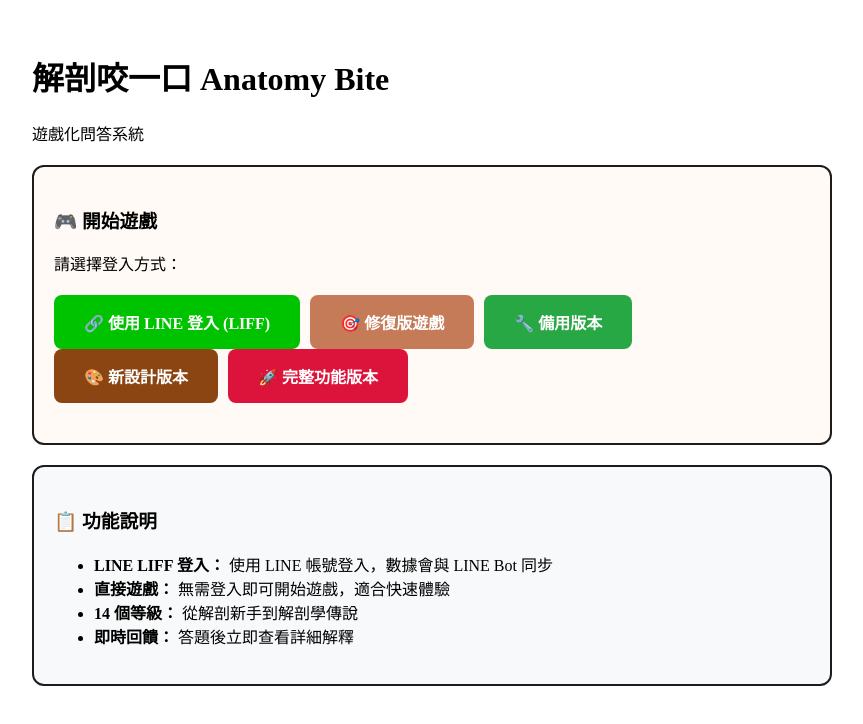
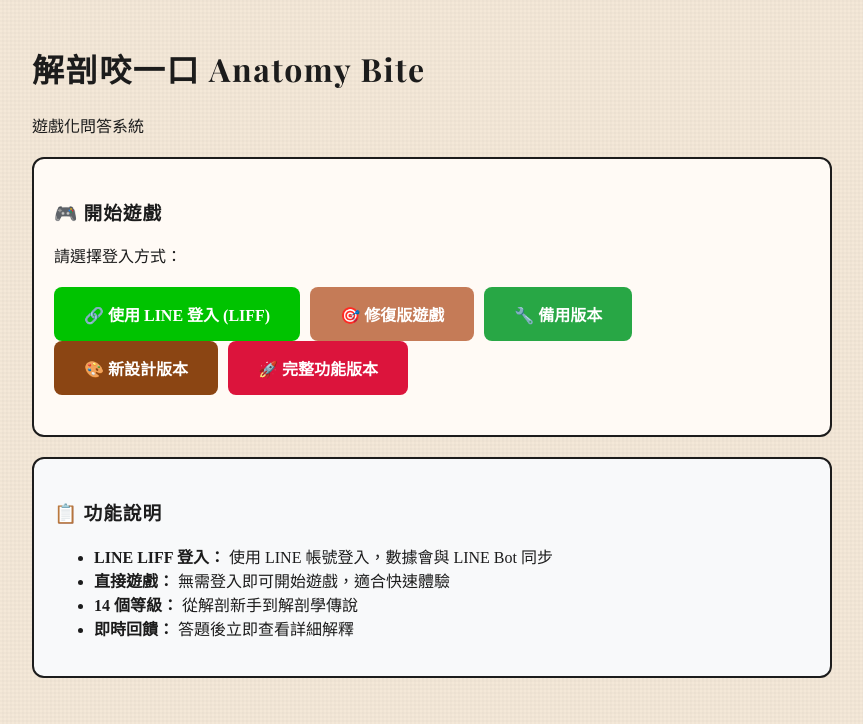
Before and after one commit to anatomy-quiz-pwa/anatomy_quiz_bot, a Next.js app: page / in a window 1280 px wide. Shown: the top 724 px of the page, without its empty margins (208-1071 px from the left). Built offline with nearby package versions, Linux system fonts and the light colour scheme.

Commit message:
fix: 更新 layout.tsx 以包含全局樣式和正確的元數據
- 導入 globals.css 全局樣式
- 更新標題和描述為解剖咬一口相關內容
- 設置語言為繁體中文
- 添加字體類別

```diff
--- a/app/layout.tsx
+++ b/app/layout.tsx
@@ -1,6 +1,8 @@
+import './globals.css'
+
 export const metadata = {
-  title: 'Next.js',
-  description: 'Generated by Next.js',
+  title: '解剖咬一口 - Anatomy Bite',
+  description: '遊戲化解剖學問答系統，每天學一點解剖、咬一口文獻！',
 }
 
 export default function RootLayout({
@@ -9,8 +11,8 @@
   children: React.ReactNode
 }) {
   return (
-    <html lang="en">
-      <body>{children}</body>
+    <html lang="zh-TW">
+      <body className="font-sans">{children}</body>
     </html>
   )
 }
```
